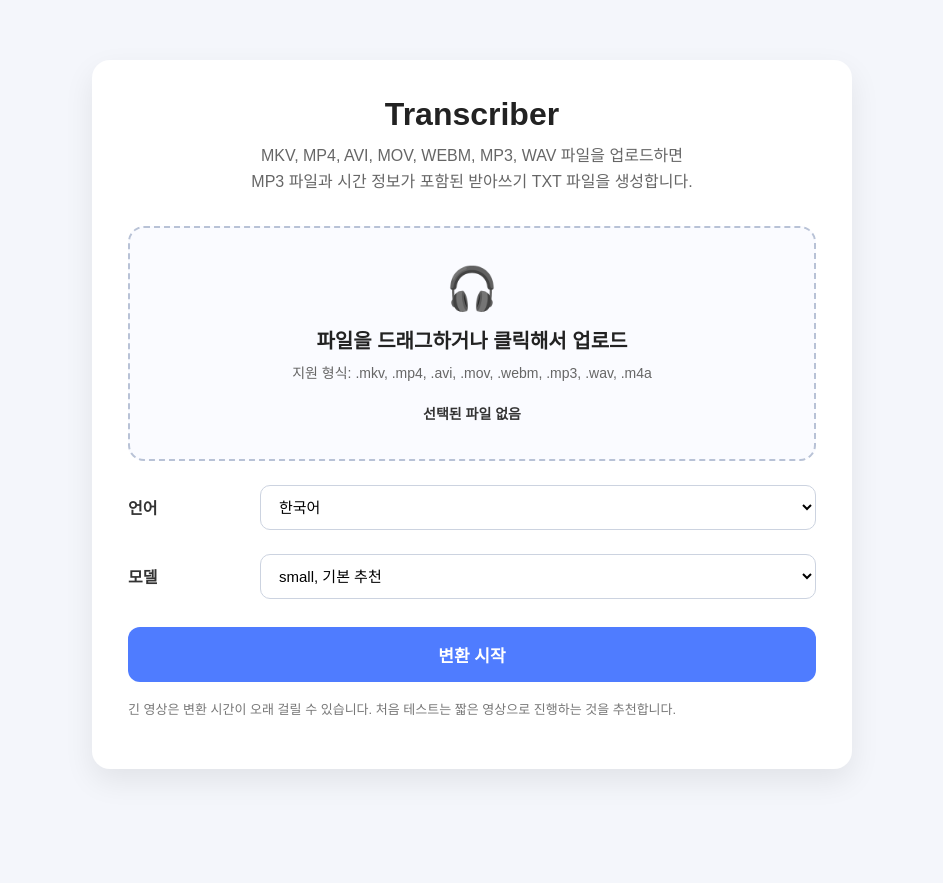
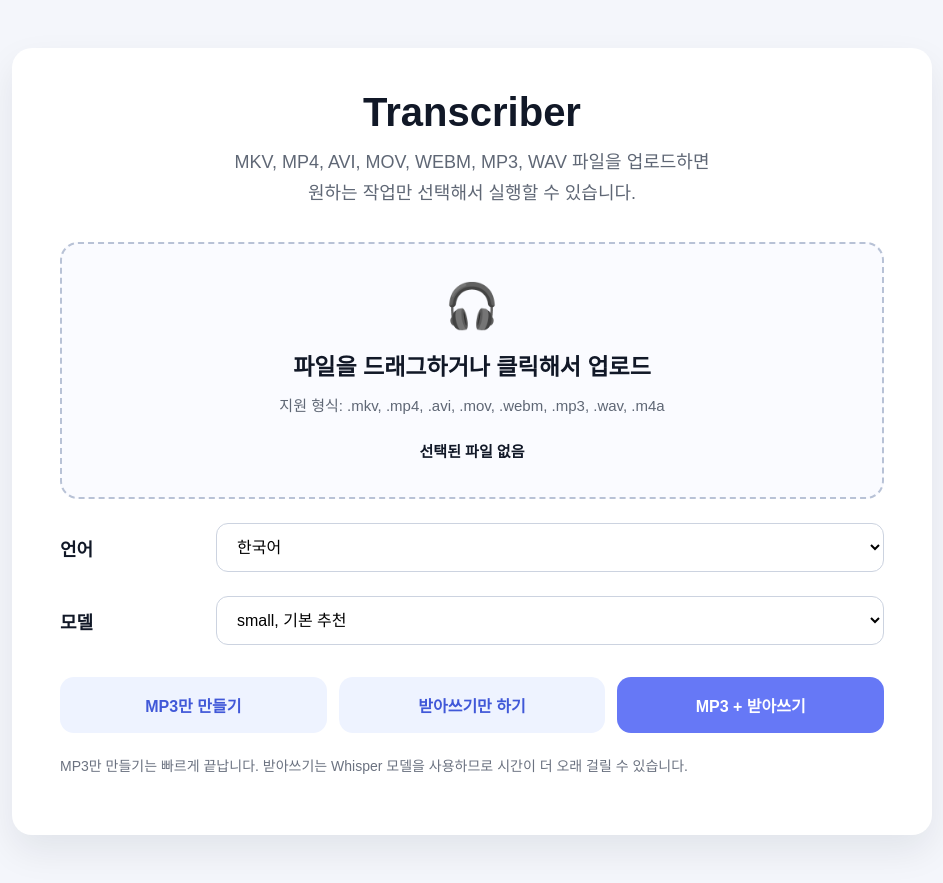
Before and after one commit to sbyy77dev/transcriber, a FastAPI app: page / in a window 1280 px wide. Shown: the whole page, without its empty margins (168-1111 px from the left). Before the commit the page ends 775 px from the top, so only its background shows below. Run offline with FastAPI, Linux system fonts and the light colour scheme.

Commit message:
feat: add separate conversion actions

```diff
--- a/src/templates/index.html
+++ b/src/templates/index.html
@@ -12,7 +12,7 @@
             margin: 0;
             font-family: Arial, sans-serif;
             background: #f4f6fb;
-            color: #222;
+            color: #111827;
         }
 
         .page {
@@ -20,71 +20,77 @@
             display: flex;
             justify-content: center;
             align-items: flex-start;
-            padding: 60px 20px;
+            padding: 48px 20px;
         }
 
         .container {
             width: 100%;
-            max-width: 760px;
+            max-width: 920px;
             background: #ffffff;
-            border-radius: 18px;
-            box-shadow: 0 12px 30px rgba(0, 0, 0, 0.08);
-            padding: 36px;
+            border-radius: 20px;
+            box-shadow: 0 16px 36px rgba(15, 23, 42, 0.08);
+            padding: 42px 48px;
         }
 
         .title {
-            margin: 0 0 10px;
-            font-size: 32px;
-            font-weight: 700;
+            margin: 0 0 12px;
+            font-size: 40px;
+            font-weight: 800;
             text-align: center;
         }
 
         .subtitle {
-            margin: 0 0 32px;
+            margin: 0 0 34px;
             text-align: center;
-            color: #666;
-            line-height: 1.6;
+            color: #5f6775;
+            font-size: 18px;
+            line-height: 1.7;
         }
 
         .upload-box {
-            display: block;
+            display: flex;
             width: 100%;
+            min-height: 210px;
             border: 2px dashed #b8c2d6;
-            border-radius: 16px;
+            border-radius: 18px;
             padding: 36px 24px;
-            text-align: center;
             background: #fafbff;
             transition: 0.2s;
             cursor: pointer;
+
+            flex-direction: column;
+            justify-content: center;
+            align-items: center;
+            text-align: center;
         }
 
         .upload-box.drag-over {
-            border-color: #4f7cff;
+            border-color: #6678f6;
             background: #eef3ff;
         }
 
         .upload-icon {
-            font-size: 42px;
+            font-size: 44px;
+            margin-bottom: 16px;
+        }
+
+        .upload-title {
+            font-size: 23px;
+            font-weight: 800;
             margin-bottom: 12px;
         }
 
-        .upload-title {
-            font-size: 20px;
-            font-weight: 700;
-            margin-bottom: 8px;
-        }
-
         .upload-desc {
-            color: #666;
-            font-size: 14px;
+            color: #5f6775;
+            font-size: 15px;
             line-height: 1.6;
         }
 
         .file-name {
-            margin-top: 18px;
-            font-size: 14px;
-            color: #333;
-            font-weight: 600;
+            margin-top: 22px;
+            font-size: 15px;
+            color: #111827;
+            font-weight: 700;
         }
 
         input[type="file"] {
@@ -93,70 +99,95 @@
 
         .option-row {
             margin-top: 24px;
-            display: flex;
-            gap: 12px;
+            display: grid;
+            grid-template-columns: 140px 1fr;
+            gap: 16px;
             align-items: center;
         }
 
         .option-row label {
-            width: 120px;
-            font-weight: 700;
-            color: #333;
+            font-size: 18px;
+            font-weight: 800;
+            color: #111827;
         }
 
         .option-row select {
-            flex: 1;
-            padding: 12px 14px;
+            width: 100%;
+            padding: 14px 16px;
             border: 1px solid #ccd3e0;
-            border-radius: 10px;
-            font-size: 15px;
+            border-radius: 12px;
+            font-size: 16px;
             background: #fff;
+        }
+
+        .button-group {
+            display: grid;
+            grid-template-columns: repeat(3, 1fr);
+            gap: 12px;
+            margin-top: 32px;
         }
 
         .submit-button {
             width: 100%;
-            margin-top: 28px;
-            padding: 15px;
+            padding: 16px 14px;
             border: none;
-            border-radius: 12px;
-            background: #4f7cff;
-            color: white;
-            font-size: 17px;
-            font-weight: 700;
+            border-radius: 14px;
+            background: #6678f6;
+            color: #ffffff;
+            font-size: 16px;
+            font-weight: 800;
             cursor: pointer;
             transition: 0.2s;
         }
 
         .submit-button:hover {
-            background: #3f68d8;
+            background: #5365dc;
+        }
+
+        .submit-button.secondary {
+            background: #eef3ff;
+            color: #4058d8;
+        }
+
+        .submit-button.secondary:hover {
+            background: #dfe8ff;
         }
 
         .submit-button:disabled {
             background: #aeb8cc;
+            color: #ffffff;
             cursor: not-allowed;
         }
 
+        .notice {
+            margin-top: 22px;
+            color: #6b7280;
+            font-size: 14px;
+            line-height: 1.7;
+        }
+
         .result-section {
-            margin-top: 36px;
-            padding-top: 28px;
+            margin-top: 38px;
+            padding-top: 32px;
             border-top: 1px solid #e5e8f0;
         }
 
         .section-title {
-            margin: 0 0 14px;
-            font-size: 22px;
+            margin: 0 0 18px;
+            font-size: 26px;
+            font-weight: 800;
         }
 
         .transcript-box {
-            max-height: 360px;
+            max-height: 380px;
             overflow-y: auto;
             white-space: pre-wrap;
             background: #f7f8fc;
             border: 1px solid #e1e5ef;
-            border-radius: 12px;
-            padding: 18px;
-            line-height: 1.7;
-            font-size: 15px;
+            border-radius: 14px;
+            padding: 20px;
+            line-height: 1.8;
+            font-size: 16px;
         }
 
         .download-list {
@@ -170,33 +201,66 @@
 
         .download-list a {
             display: inline-block;
-            padding: 12px 16px;
-            border-radius: 10px;
+            padding: 13px 18px;
+            border-radius: 12px;
             background: #eef3ff;
-            color: #315bdc;
+            color: #4058d8;
             text-decoration: none;
-            font-weight: 700;
+            font-weight: 800;
         }
 
         .download-list a:hover {
             background: #dfe8ff;
         }
 
-        .notice {
-            margin-top: 18px;
-            color: #777;
-            font-size: 13px;
-            line-height: 1.6;
+        .reset-link {
+            display: inline-block;
+            margin-top: 20px;
+            padding: 13px 18px;
+            border-radius: 12px;
+            background: #f3f4f6;
+            color: #374151;
+            text-decoration: none;
+            font-weight: 800;
+        }
+
+        .reset-link:hover {
+            background: #e5e7eb;
+        }
+
+        @media (max-width: 720px) {
+            .container {
+                padding: 32px 24px;
+            }
+
+            .title {
+                font-size: 34px;
+            }
+
+            .subtitle {
+                font-size: 16px;
+            }
+
+            .option-row {
+                grid-template-columns: 1fr;
+                gap: 8px;
+            }
+
+            .button-group {
+                grid-template-columns: 1fr;
+            }
         }
     </style>
 </head>
+
 <body>
     <main class="page">
         <div class="container">
             <h1 class="title">Transcriber</h1>
+
             <p class="subtitle">
                 MKV, MP4, AVI, MOV, WEBM, MP3, WAV 파일을 업로드하면<br>
-                MP3 파일과 시간 정보가 포함된 받아쓰기 TXT 파일을 생성합니다.
+                원하는 작업만 선택해서 실행할 수 있습니다.
             </p>
 
             <form id="uploadForm" action="/transcribe" method="post" enctype="multipart/form-data">
@@ -217,6 +281,8 @@
                     required
                 >
 
+                <input id="actionInput" type="hidden" name="action" value="both">
+
                 <div class="option-row">
                     <label for="language">언어</label>
                     <select id="language" name="language">
@@ -236,25 +302,46 @@
                     </select>
                 </div>
 
-                <button id="submitButton" class="submit-button" type="submit">
-                    변환 시작
+                <div class="button-group">
+                    <button class="submit-button secondary action-button" type="button" data-action="mp3_only">
+                        MP3만 만들기
                     </button>
 
+                    <button class="submit-button secondary action-button" type="button" data-action="transcript_only">
+                        받아쓰기만 하기
+                    </button>
+
+                    <button class="submit-button action-button" type="button" data-action="both">
+                        MP3 + 받아쓰기
+                    </button>
+                </div>
+
                 <p class="notice">
-                    긴 영상은 변환 시간이 오래 걸릴 수 있습니다. 처음 테스트는 짧은 영상으로 진행하는 것을 추천합니다.
+                    MP3만 만들기는 빠르게 끝납니다. 받아쓰기는 Whisper 모델을 사용하므로 시간이 더 오래 걸릴 수 있습니다.
                 </p>
             </form>
 
+            {% if transcript or mp3_url or txt_url %}
+                <section class="result-section">
                     {% if transcript %}
-                <section class="result-section">
                         <h2 class="section-title">받아쓰기 결과</h2>
                         <div class="transcript-box">{{ transcript }}</div>
+                    {% endif %}
 
-                    <h2 class="section-title" style="margin-top: 28px;">다운로드</h2>
+                    {% if mp3_url or txt_url %}
+                        <h2 class="section-title" style="margin-top: 30px;">다운로드</h2>
                         <ul class="download-list">
+                            {% if mp3_url %}
                                 <li><a href="{{ mp3_url }}">MP3 다운로드</a></li>
+                            {% endif %}
+
+                            {% if txt_url %}
                                 <li><a href="{{ txt_url }}">TXT 다운로드</a></li>
+                            {% endif %}
                         </ul>
+                    {% endif %}
+
+                    <a class="reset-link" href="/">새 파일 변환하기</a>
                 </section>
             {% endif %}
         </div>
@@ -265,7 +352,8 @@
         const fileInput = document.getElementById("fileInput");
         const fileName = document.getElementById("fileName");
         const uploadForm = document.getElementById("uploadForm");
-        const submitButton = document.getElementById("submitButton");
+        const actionInput = document.getElementById("actionInput");
+        const actionButtons = document.querySelectorAll(".action-button");
 
         function updateFileName(file) {
             if (file) {
@@ -305,9 +393,23 @@
             updateFileName(droppedFile);
         });
 
-        uploadForm.addEventListener("submit", () => {
-            submitButton.disabled = true;
-            submitButton.textContent = "변환 중입니다...";
+        actionButtons.forEach((button) => {
+            button.addEventListener("click", () => {
+                if (!fileInput.files.length) {
+                    alert("먼저 파일을 선택해주세요.");
+                    return;
+                }
+
+                actionInput.value = button.dataset.action;
+
+                actionButtons.forEach((targetButton) => {
+                    targetButton.disabled = true;
+                });
+
+                button.textContent = "처리 중입니다...";
+
+                uploadForm.submit();
+            });
         });
     </script>
 </body>
```
Also changed, not shown: src/web_app.py (+62 -12 lines). Lines whose indentation alone changed are shown as unchanged.
